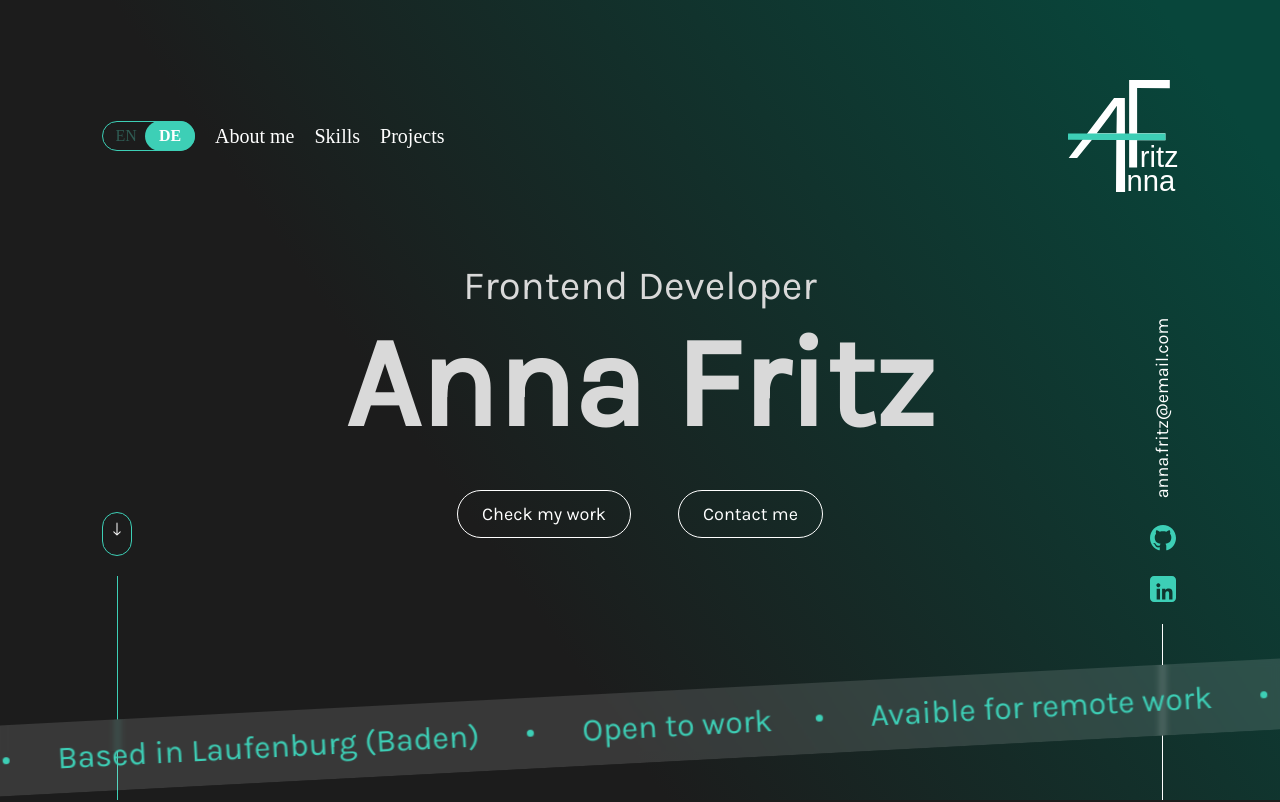
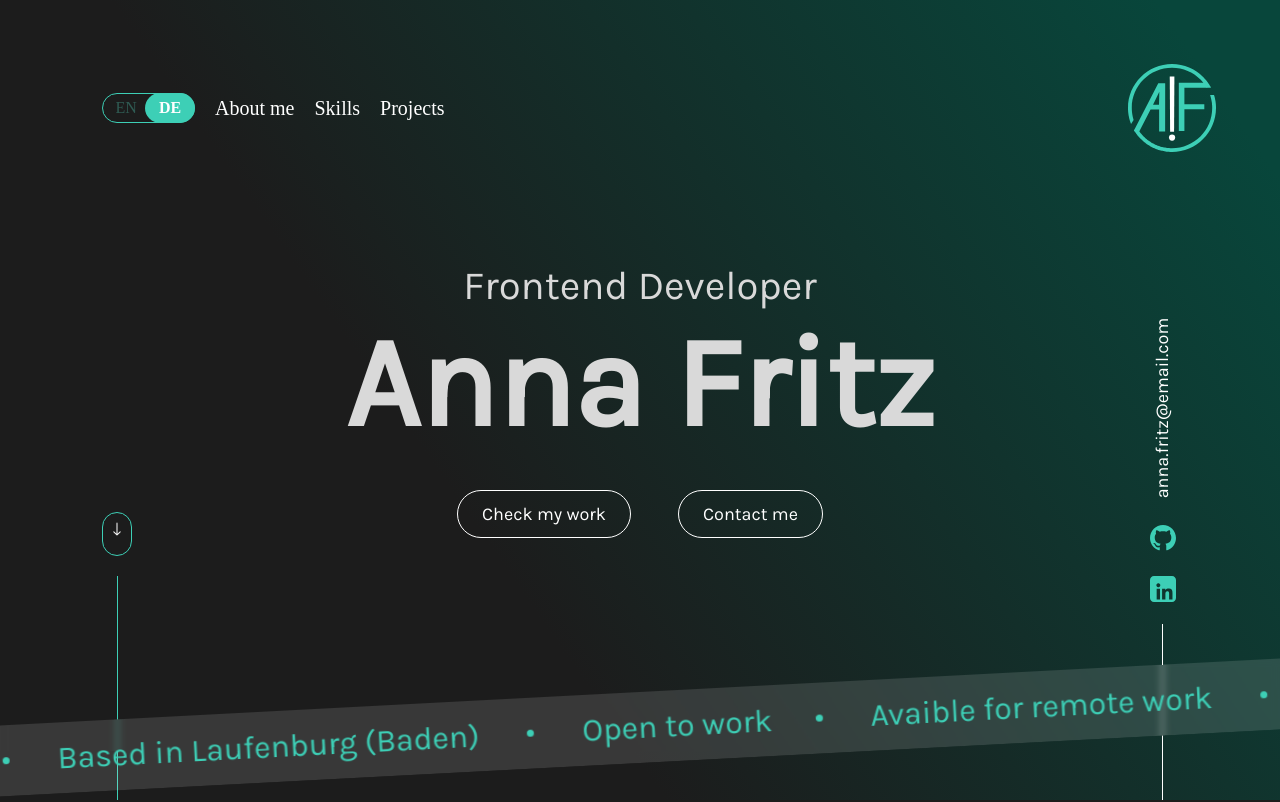
Before and after one commit to Anna-Fritz/portfolio, an Angular app: page / in a window 1280 px wide. Shown: the top 802 px of the page. Built offline with nearby package versions, Linux system fonts and the light colour scheme; a web font is replaced by a local one.

Commit message:
added new personal logo

```diff
--- a/src/app/main-content/hero/hero.component.scss
+++ b/src/app/main-content/hero/hero.component.scss
@@ -208,7 +208,7 @@ section {
     }
 }
 
-@media(max-width: 450px) {
+@media(max-width: 480px) {
     .job-title {
         font-size: 24px !important;
     }
--- a/src/app/shared/footer/footer.component.html
+++ b/src/app/shared/footer/footer.component.html
@@ -1,6 +1,6 @@
 <footer>
     <div class="left-section">
-        <img src="" alt="">
+        <img src="assets/icons/logoAF.svg" alt="Logo Anna Fritz">
         <p>Web Developer</p>
         <p>Laufenburg (Baden), <br>Germany</p>
     </div>
@@ -25,7 +25,7 @@
             <div class="hover-dot"></div>
         </a>
     </div>
+    <div class="mobile-middle-section">
+        <span>© Anna Fritz 2024</span>
+    </div>
 </footer>
-<div class="mobile-middle-section">
-    <span>© Anna Fritz 2024</span>
-</div>
--- a/src/app/shared/footer/footer.component.scss
+++ b/src/app/shared/footer/footer.component.scss
@@ -2,7 +2,7 @@
 
 footer {
     background: $bgColor;
-    padding: 32px 8%;
+    padding: 32px 8% 88px 8%;
     box-sizing: border-box;
     @include dFlex($jc: space-between);
     @media(min-width: 1440px) {
@@ -14,15 +14,24 @@ footer {
         gap: 20px;
     }
     .left-section {
-        // @include dFlex($ai: flex-start);
-        // flex-direction: column;
+        @media(max-width: 430px) {
+            @include dFlex();
+            flex-direction: column;
+        }
         >img {
-            margin-bottom: 24px;
+            // margin-bottom: 24px;
+            height: 54px;
+            width: 54px;
+            align-self: center;
+            @media(max-width: 430px) {
+                margin-bottom: 12px;
+            }
         }
         >p {
             color: white;
             font-family: 'Karla';
-            margin-bottom: 12px;
+            margin-top: 12px;
+            margin-bottom: 0;
             @media(max-width: 431px) {
                 text-align: center;
             }
@@ -36,14 +45,15 @@ footer {
         }
     }
     .right-section {
-        @include dFlex($ai: flex-start);
+        @include dFlex($jc: space-between, $ai: flex-start, $g: 15px);
         flex-direction: column;
+        height: 100%;
         >a {
             position: relative;
             font-family: 'Karla';
             text-decoration: none;
             color: white;
-            margin-bottom: 12px;
+            // margin-bottom: 12px;
             &:hover {
                 color: $lightGreen;
             }
@@ -73,7 +83,7 @@ footer {
     color: $lightGreen;
     font-size: 18px;
     @include dFlex();
-    padding: 0 8% 32px 8%;
+    padding: 32px 8% 0 8%;
     box-sizing: border-box;
     @media(min-width: 850px) {
         display: none;
--- a/src/app/shared/header/header.component.html
+++ b/src/app/shared/header/header.component.html
@@ -16,10 +16,10 @@
                 <div class="hover-dot"></div>
             </a>
         </nav>
-        <img src="assets/img/af_logo.svg" alt="Anna Fritz Logo">
+        <img src="assets/icons/logoAF.svg" alt="Anna Fritz Logo">
     </div>
     <div class="mobile-header">
-        <img src="assets/img/af_initials.svg" alt="logo initials">
+        <img src="assets/icons/logoAF.svg" alt="logo initials">
         <div class="menu-cont">
             <div (click)="project.toggleMenu()" class="menu">
                 <div class="line"></div>
--- a/src/app/shared/header/header.component.scss
+++ b/src/app/shared/header/header.component.scss
@@ -8,9 +8,12 @@ header {
     // box-sizing: border-box;
     .desktop-header {
         @include dFlex($jc: space-between);
-        padding: 80px 8%;
+        padding: 5% 5% 80px 8%;
         width: 100%;
         box-sizing: border-box;
+        @media(min-width: 1440px) {
+            padding-right: 88px;
+        }
             >nav{
             @include dFlex($jc: space-between, $g: 20px);
             >a {
@@ -38,12 +41,12 @@ header {
             // }
         }
         >img {
-            height: 112px;
+            height: 88px;
         }
     }
     .mobile-header {
         @include dFlex($jc: space-between);
-        padding: 6% 8%;
+        padding: 8%;
         width: 100%;
         box-sizing: border-box;
         >img {
```
Also changed, not shown: src/assets/icons/logoAF.svg (added).
